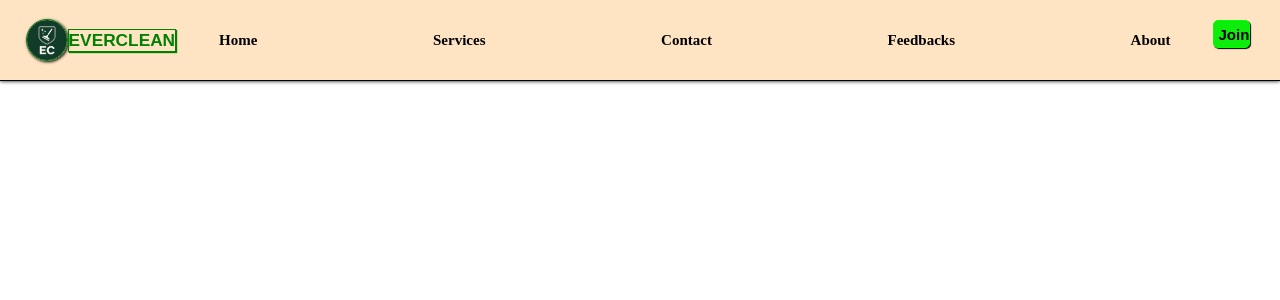
After one commit to kennejunior-git/EverCean, a PHP site: page /about.html in a window 1280 px wide. The commit adds this page. Shown: the top 300 px of the page. Run offline with PHP 8.4, Linux system fonts and the light colour scheme.

Commit message:
second commit

```diff
--- /dev/null
+++ b/about.html
@@ -0,0 +1,60 @@
+<!DOCTYPE html>
+<html lang="en">
+<head>
+    <meta charset="UTF-8">
+    <meta name="viewport" content="width=device-width, initial-scale=1.0">
+    <title>About</title>
+    <link rel="stylesheet" href="about.css">
+    <link rel="stylesheet" href="navbar.css">
+</head>
+<body>
+      <header>
+            <div class="left-section">
+                <img class="logo" src="Img/logo.jpeg" alt="">
+                <label class="label" for="">EVERCLEAN</label>
+            </div>
+
+            <ul class="middle-section">
+                <li><a href="index.html"><span>Home</span></a></li>
+                <li><a href="Service.html"><span>Services</span></a></li>
+                <li><a href="contact.html"><span>Contact</span></a></li>
+                <li><a href="feedback.html"><span>Feedbacks</span></a></li>
+                <li><a href="about.html"><span>About</span></a></li>
+            </ul>
+
+            <ul class="sidebar">
+                <li onclick=" hideSidebar()"><img class="menu-remove" src="Img/cancel.png" alt=""></li>
+                <li><a href="index.html"><span>Home</span></a></li>
+                <li><a href="Service.html"><span>Services</span></a></li>
+                <li><a href="contact.html"><span>Contact</span></a></li>
+                <li><a href="feedback.html"><span>Feedbacks</span></a></li>
+                <li><a href="about.html"><span>About</span></a></li>
+            </ul>
+
+            <div class="right-section">
+                <button ><a href="">Join</a></button>
+                <img onclick="
+                showSidebar()
+            " class="menu" src="Img/menu.png" alt="">
+            </div>
+    </header>
+
+
+     <footer>
+         <p class="Copyright">Copyright &copy; 2025 <label class="label">EVERCLEAN </label> All Rights Reserved</p>
+    </footer>
+
+    <script>
+        function showSidebar(){
+            const sidebar = document.querySelector('.sidebar')
+            sidebar.style.display = 'flex'
+        }
+
+        function hideSidebar(){
+            const sidebar = document.querySelector('.sidebar')
+            sidebar.style.display = 'none'
+        }
+    </script>
+
+</body>
+</html>
--- a/service.css
+++ b/service.css
@@ -81,6 +81,8 @@ main{
         display: flex;
         flex-direction: row;
         margin-top: 10px;
+        align-items: center;
+        justify-items: center;
     }
 }
 
@@ -99,5 +101,7 @@ button{
         height: 40px;
         background-color: rgb(223, 233, 243, 0.5);
         backdrop-filter: blur(10px);
+        align-items: center;
+        justify-items: center;
     }
 }
```
Also changed, not shown: feedback.html (added, +59 -0 lines), about.css (added), feedback.css (added).
